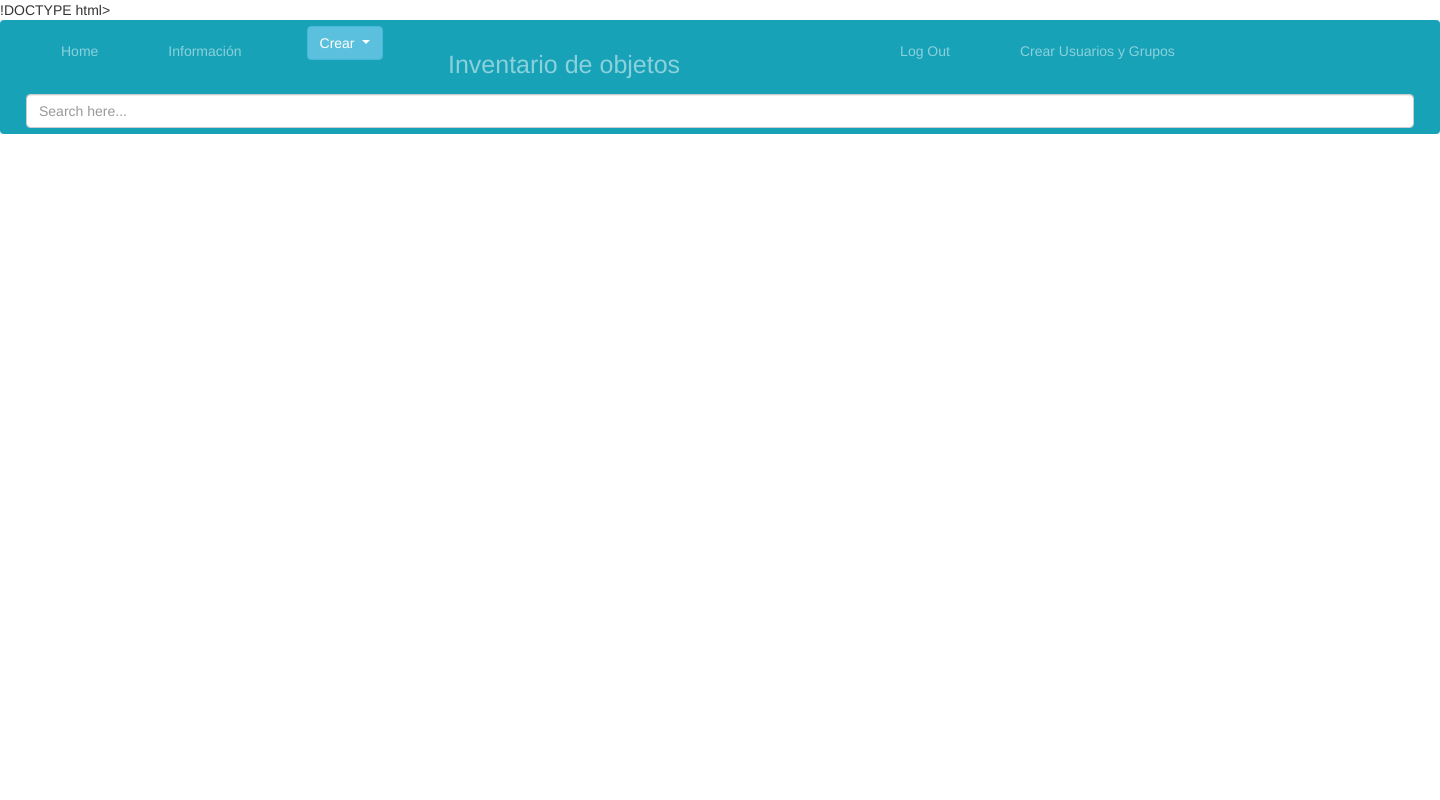
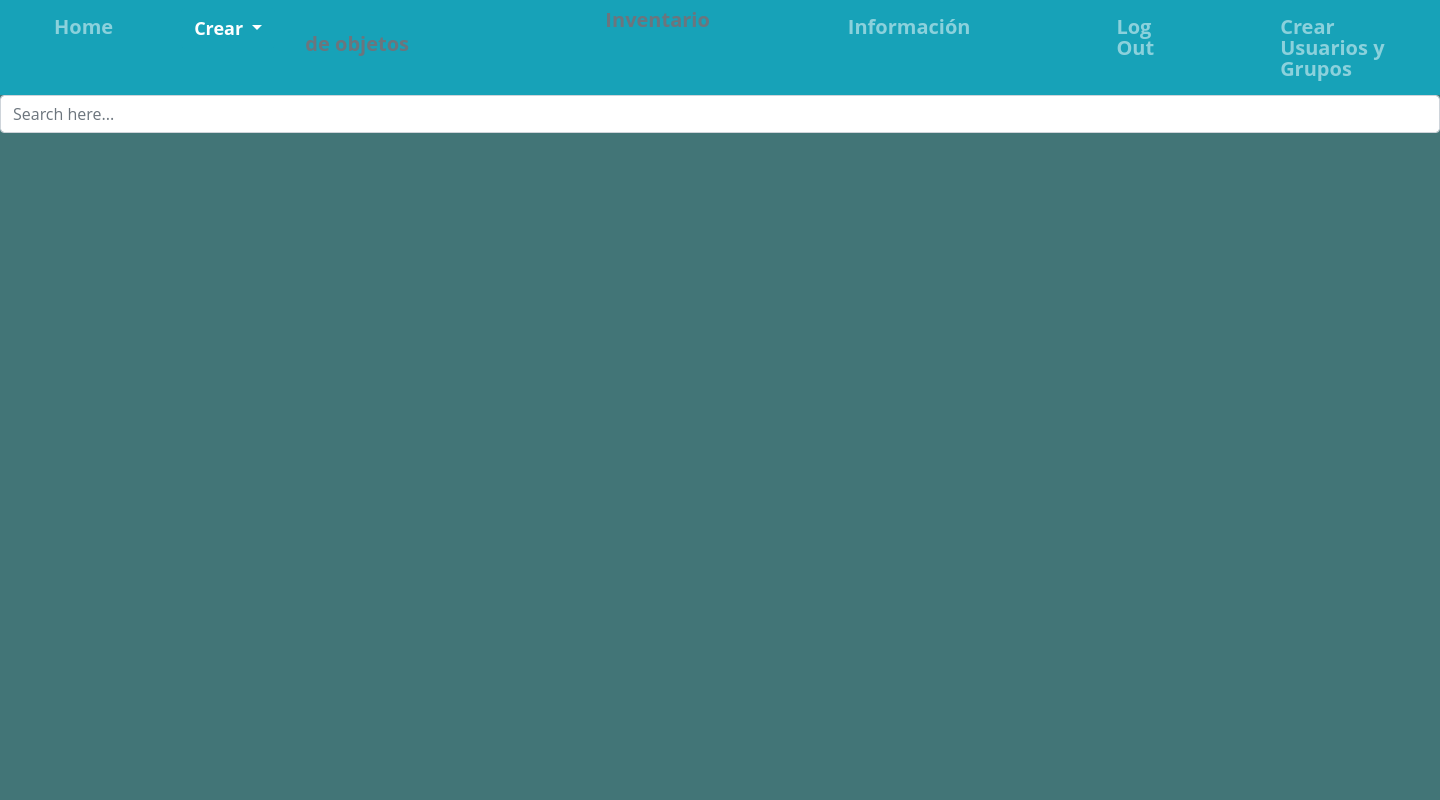
Before and after one commit to francobustos/inventory_1, a Django app: page /informacion/ in a window 1440 px wide. Run offline with Django 3.2, Linux system fonts and the light colour scheme; data that the repository does not hold is empty; parts of the project's set-up code (start-up, migrations or seed data) failed here and were passed over; some libraries are stand-ins or nearby versions.

Commit message:
fixeado el navbar en info y home

```diff
--- a/inventory/static/inventory_app/index.css
+++ b/inventory/static/inventory_app/index.css
@@ -3,12 +3,24 @@ width: 100%;
 height: 100%;
 }
 
+#crear {
+  font-family: inherit;
+  font-weight: bold;
+  font-size: 18px;
+}
+
 #crear_u{
-  margin-left: 0px;
+  margin-left: 50px;
+  font-family: inherit;
+  font-weight: bold;
+  font-size: 20px;
 }
 
 #logout{
-  margin-left: 150px;
+  margin-left: 70px;
+  font-family: inherit;
+  font-weight: bold;
+  font-size: 20px;
 }
 
 .body_index {
@@ -17,19 +29,14 @@ height: 100%;
   margin: 0;
 }
 
-#botoncitos2{
-  font-family: inherit;
-  font-weight: bold;
-  font-size: 17px;
-}
-
-#botoncitos{
+#home{
   font-family: inherit;
   font-weight: bold;
   font-size: 20px;
 }
 
-.botoncitos1{
+#inventario{
+  margin-right: 100px;
   font-family: inherit;
   font-weight: bold;
   font-size: 20px;
@@ -42,37 +49,38 @@ height: 100%;
 
 .text-muted{
   margin-left: 300px;
+  font-family: inherit;
+  font-weight: bold;
+  font-size: 20px;
 }
 
 #Info{
-  margin-left: 280px;
-  font-family: inherit;
+  margin-left: 100px;
   font-weight: bold;
   font-size: 20px;
+  font-family: inherit;
+}
 
 .navbar-nav > li{
   margin-left:30px;
   margin-right:30px;
 }
 
-
 h1{
   text-align: center;
 }
 
 
-table, td, th {
+td, th {
   border: 1px solid #ddd;
+  padding: 3px;
   text-align: left;
 }
 
 table {
   border-collapse: collapse;
   width: 100%;
-}
-
-th, td {e
-  padding: 15px;
+  text-align: center;
 }
 
 #Editar_href{
@@ -98,3 +106,27 @@ hr {
   height: 2px;
   background-color: black;
 }
+
+.tabla {
+  border-collapse: separate;
+  margin-left: 1px;
+  margin-top: 1px;
+  border: 1px;
+  border-color: #000000;
+  width: 1366px;
+}
+
+
+thead{
+  background-color: #246355;
+  border-bottom: solid 5px #0F362D;
+  color: white;
+}
+
+tr:nth-child(even){
+  background-color: #ddd;
+}
+
+tr:hover td {
+  background-color: #246355;
+}
--- a/inventory/static/inventory_app/info.css
+++ b/inventory/static/inventory_app/info.css
@@ -1,53 +1,52 @@
-#Info1{
+/* #Info1{
   margin-left: 260px;
-}
-
+} */
+/*
 .navbar-nav > li{
   margin-left:30px;
   margin-right:30px;
-}
+} */
 
-#empresaNav {
-  /* margin-left: 550px; */
+/* #empresaNav {
   font-size: 25px;
-}
+} */
 
-body, html {
+/* body, html {
 width: 100%;
 height: 100%;
-}
-
+} */
+/*
 #crear_u{
   margin-left: 0px;
 }
 
 #logout{
   margin-left: 150px;
-}
+} */
 
-.tabla {
+/* .tabla {
   border-collapse: separate;
   margin-left: 1px;
   margin-top: 1px;
   border: 1px;
   border-color: #000000;
   width: 1366px;
-}
+} */
 
-#posicion{
+/* #posicion{
   width: 1366px;
-}
+} */
 
-table{
+/* table{
   text-align: center;
-}
-
+} */
+/*
 th, td{
   padding: 3px;
-}
+} */
 
 
-thead{
+/* thead{
   background-color: #246355;
   border-bottom: solid 5px #0F362D;
   color: white;
@@ -59,4 +58,4 @@ tr:nth-child(even){
 
 tr:hover td {
   background-color: #246355;
-}
+} */
--- a/inventory/templates/inventory_app/info.html
+++ b/inventory/templates/inventory_app/info.html
@@ -1,18 +1,17 @@
-!DOCTYPE html>
+<!-- <!DOCTYPE html> -->
 <html lang="es" dir="ltr">
   <head>
     {% load static %}
     <meta charset="utf-8">
     <title>Informacion</title>
-    <link rel="stylesheet" type="text/css" href="{% static './inventory_app/info.css' %}" />
+    <link rel="stylesheet" type="text/css" href="{% static './inventory_app/index.css' %}" />
     <link rel="stylesheet" href="https://stackpath.bootstrapcdn.com/bootstrap/4.3.1/css/bootstrap.min.css" integrity="sha384-ggOyR0iXCbMQv3Xipma34MD+dH/1fQ784/j6cY/iJTQUOhcWr7x9JvoRxT2MZw1T" crossorigin="anonymous">
     <meta name="viewport" content="width=device-width, initial-scale=1">
-    <link rel="stylesheet" href="https://maxcdn.bootstrapcdn.com/bootstrap/3.4.0/css/bootstrap.min.css">
     <script src="https://ajax.googleapis.com/ajax/libs/jquery/3.4.1/jquery.min.js"></script>
     <script src="https://maxcdn.bootstrapcdn.com/bootstrap/3.4.0/js/bootstrap.min.js"></script>
   </head>
 
-  <body>
+  <body class="body_index" id="body">
     <nav class="navbar navbar-expand-lg navbar-dark bg-info">
       <button class="navbar-toggler" type="button" data-toggle="collapse" data-target="#navbarNav" aria-controls="navbarNav" aria-expanded="false" aria-label="Toggle navigation">
         <span class="navbar-toggler-icon"></span>
@@ -20,10 +19,7 @@
       <div class="collapse navbar-collapse" id="navbarNav">
         <ul class="navbar-nav">
           <li class="nav-item">
-            <a class="nav-link" href="{% url 'home' %}">Home</a>
-          </li>
-          <li class="nav-item">
-            <a id="Info"  class="nav-link" href="{% url 'informacion' %}">Información</a>
+            <a class="nav-link" id="home" href="{% url 'home' %}">Home</a>
           </li>
           <li class="nav-item">
             <div class="dropdown">
@@ -39,20 +35,22 @@
               </div>
             </div>
           </li>
+          <h3 class="empresaNav">
+            <small id="Inventario" class="text-muted">Inventario de objetos</small>
+          </h3>
           <li class="nav-item">
-            <h3 id="empresaNav"class="nav-link">Inventario de objetos</h3>
+            <a id="Info" class="nav-link" href="{% url 'informacion' %}">Información</a>
           </li>
-
           <li class="nav-item">
             <a id="logout" class="nav-link" href="{% url 'logout' %}">Log Out</a>
           </li>
-          <li class="nav-item" >
-            <a id="crear_u"class="nav-link" href="admin/auth/">Crear Usuarios y Grupos</a>
+          <li class="nav-item">
+            <a id="crear_u" class="nav-link" href="admin/auth/">Crear Usuarios y Grupos</a>
           </li>
         </ul>
-         <input class = "form-control" id = "demo" type = "text" placeholder = "Search here...">       </form>
       </div>
     </nav>
+    <input class = "form-control" id = "demo" type = "text" placeholder = "Search here...">
 
     {% if lista %}
       <table class="table table-bordered table-striped">
```
Also changed, not shown: inventory/templates/inventory_app/home.html (+6 -11 lines), inventory/inventory_app/migrations/0012_merge_20191202_1202.py (added).
